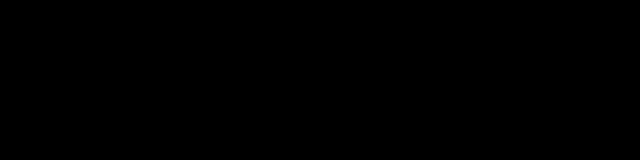
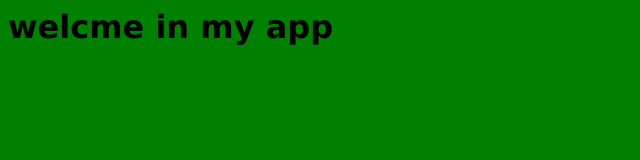
Before and after one commit to Makhloufhleli/TestDEVOPS, a plain HTML site: page index.html in a window 1280 px wide. Shown: the whole page, without its empty margins (0-640 px from the left). Drawn offline with Linux system fonts and the light colour scheme.

Commit message:
edit the background-color of file index.html and add a new file index2.html

```diff
--- a/index.html
+++ b/index.html
@@ -4,9 +4,14 @@
         <title></title>
         <style>
             body{
-                background-color: black;
+                background-color: green;
                 width: auto;
+
+
             }
+            h1{
+                    font-family: Verdana, Geneva, Tahoma, sans-serif;
+                }
         </style>
     </head>
     <body>
```
Also changed, not shown: index2.html (added, +8 -0 lines).
